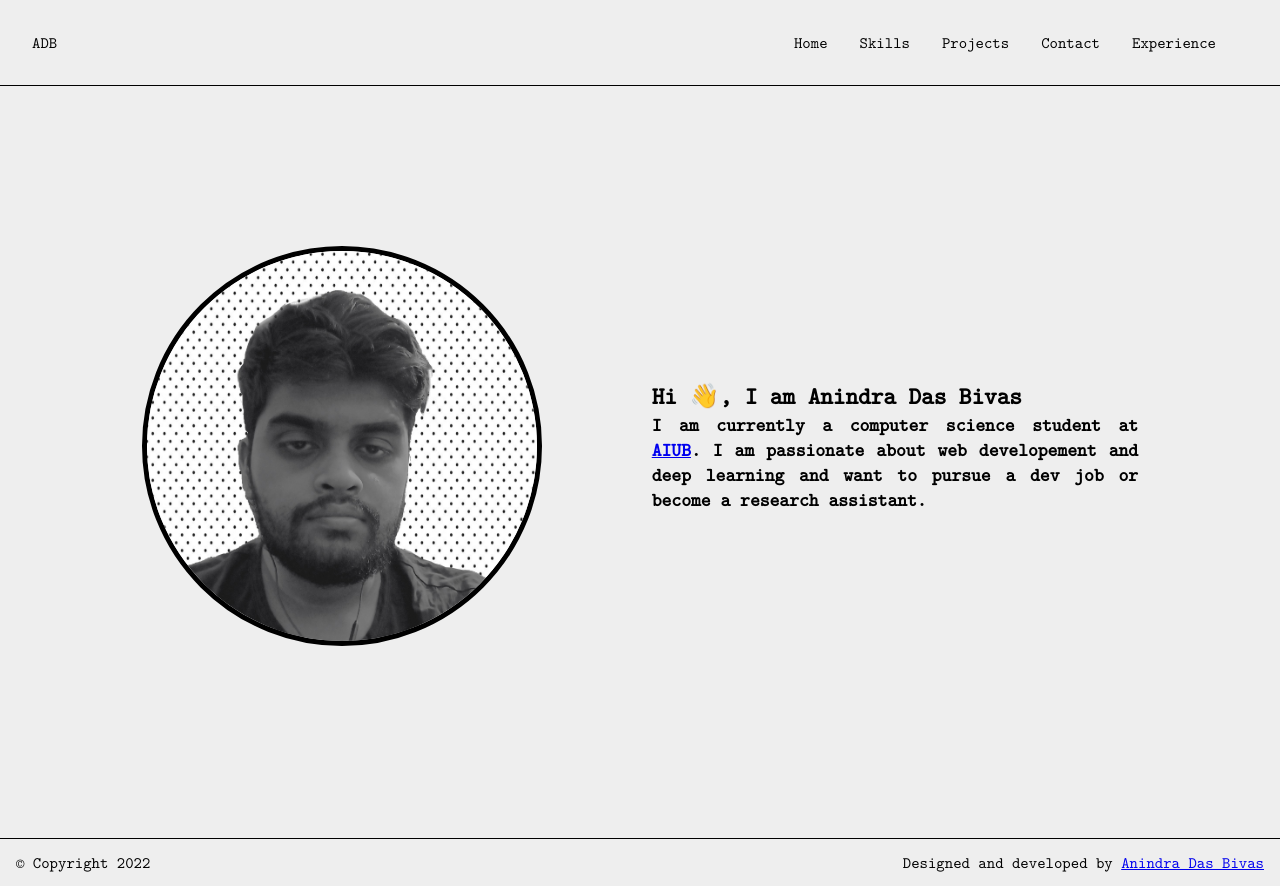
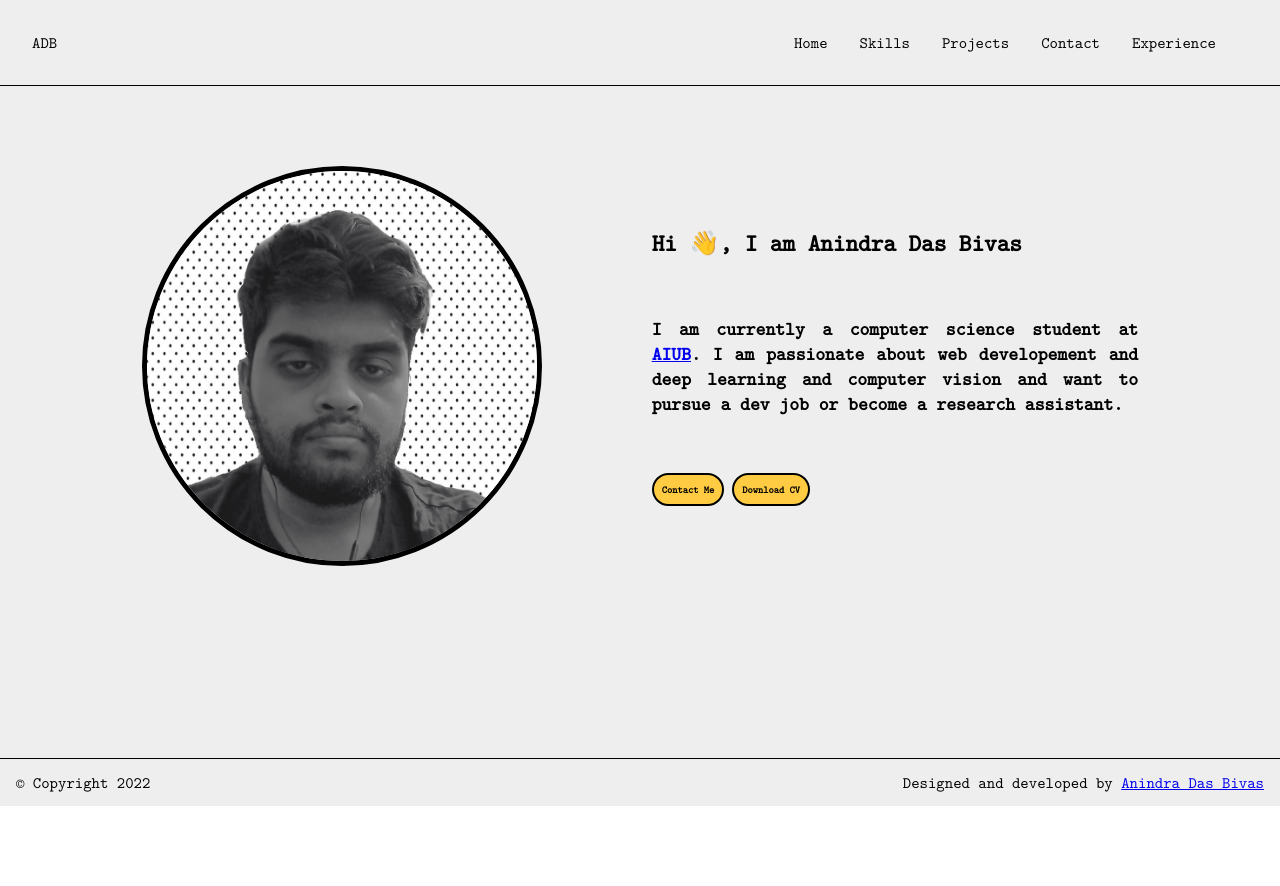
Before and after one commit to Anindra123/anindra123-portfolioV2, a Gatsby site: page / in a window 1280 px wide. After the commit the page ends 806 px from the top, so only its background shows below. Built offline with nearby package versions, Linux system fonts and the light colour scheme; Gatsby itself is replaced by a stand-in of ours.

Commit message:
Changed hompage

```diff
--- a/src/components/HomepageBody.js
+++ b/src/components/HomepageBody.js
@@ -1,6 +1,13 @@
 import React from "react";
-import { pageBody, imgStyle, textContiner } from "./homepagebody.module.css";
+import {
+  pageBody,
+  imgStyle,
+  textContiner,
+  linkContainer,
+  linkBtnStyle,
+} from "./homepagebody.module.css";
 import { StaticImage } from "gatsby-plugin-image";
+import { Link } from "gatsby";
 const HomepageBody = () => {
   return (
     <div className={pageBody}>
@@ -16,9 +23,17 @@ const HomepageBody = () => {
         <h3>
           I am currently a computer science student at{" "}
           <a href="https://www.aiub.edu">AIUB</a>. I am passionate about web
-          developement and deep learning and want to pursue a dev job or become
-          a research assistant.
+          developement and deep learning and computer vision and want to pursue
+          a dev job or become a research assistant.
         </h3>
+        <div className={linkContainer}>
+          <Link className={linkBtnStyle} to="/contact">
+            Contact Me{" "}
+          </Link>
+          <a className={linkBtnStyle} href="#">
+            Download CV
+          </a>
+        </div>
       </div>
     </div>
   );
--- a/src/components/homepagebody.module.css
+++ b/src/components/homepagebody.module.css
@@ -2,7 +2,7 @@
   width: 100%;
   height: 50vh;
   display: flex;
-  margin-top: 10rem;
+  margin-top: 5rem;
   padding: 2rem;
   align-items: center;
   justify-content: space-evenly;
@@ -17,9 +17,38 @@
 
 .textContiner {
   width: 40%;
+  display: flex;
+  flex-direction: column;
+  height: 100%;
+  justify-content: space-around;
 }
 
 .textContiner > h2,
 h3 {
   text-align: justify;
 }
+
+.linkContainer {
+  display: flex;
+  justify-content: flex-start;
+  width: 100%;
+}
+
+.linkBtnStyle {
+  text-decoration: none;
+  color: black;
+  text-align: center;
+  background-color: rgb(255, 203, 66);
+  font-size: x-small;
+  font-weight: bold;
+  border: 0.18rem solid black;
+  padding: 0.5rem;
+  margin-right: 0.5rem;
+  display: inline-block;
+  border-radius: 2rem;
+  transition: all 0.4s ease-in-out;
+}
+
+.linkBtnStyle:hover {
+  transform: translate(5px, -5px);
+}
```
